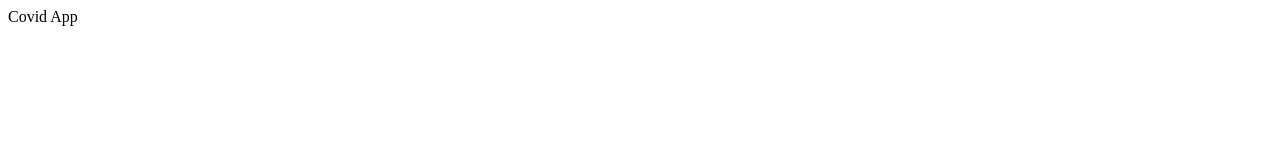
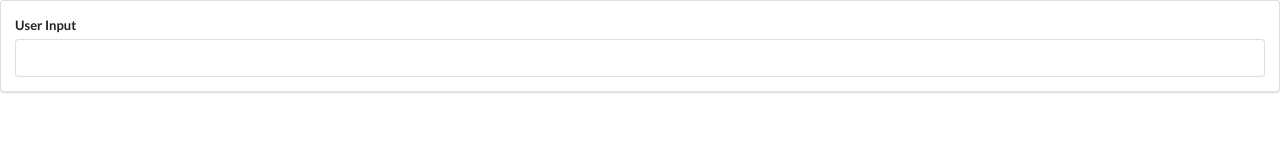
Before and after one commit to Codepro24/covid19, a React (Create React App) app: page / in a window 1280 px wide. Shown: the top 160 px of the page. Built offline with nearby package versions, Linux system fonts and the light colour scheme.

Commit message:
added SearchBar component

```diff
--- a/public/index.html
+++ b/public/index.html
@@ -9,6 +9,7 @@
       name="description"
       content="Web site created using create-react-app"
     />
+    <link rel="stylesheet" href="https://cdnjs.cloudflare.com/ajax/libs/semantic-ui/2.4.1/semantic.min.css" />
     <link rel="apple-touch-icon" href="%PUBLIC_URL%/logo192.png" />
     <!--
       manifest.json provides metadata used when your web app is installed on a
--- a/src/components/App.js
+++ b/src/components/App.js
@@ -1,8 +1,9 @@
 import React from 'react';
+import SearchBar from './SearchBar';
 
 class App extends React.Component {
     render() {
-        return <div>Covid App</div>;
+        return <div className="ui segment"> <SearchBar /></div>;
     }
 }
 
--- /dev/null
+++ b/src/components/SearchBar.js
@@ -0,0 +1,17 @@
+import React from 'react';
+
+const SearchBar = () => {
+    return (
+        <div>
+            <form className="ui form">
+                <div className="field">
+                    <label>User Input</label>
+                    <input type="text" />
+                </div>
+            </form>
+        </div>
+
+    );
+}
+
+export default SearchBar;
```
